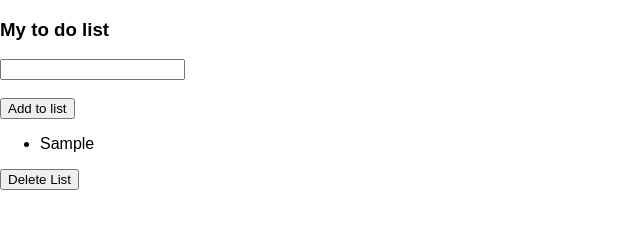
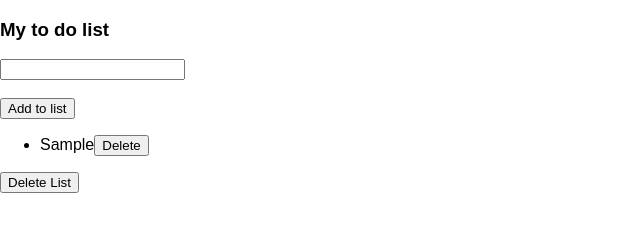
Before and after one commit to Nurha/react_to_do_list, a React (Create React App) app: page / in a window 1280 px wide. Both pictures are taken after typing "Sample" into the empty fields and a click on the button "Add to list". Shown: the top 225 px of the page, without its empty margins (0-640 px from the left). Built offline with nearby package versions, Linux system fonts and the light colour scheme.

Commit message:
Remove single item from the list.

```diff
--- a/src/components/todoapp.js
+++ b/src/components/todoapp.js
@@ -36,6 +36,12 @@ export default class ToDoApp extends Component {
         })
     }
 
+    delete_list_item = (index, e) => {
+        const list_items = Object.assign([], this.state.list_items);
+        list_items.splice(index, 1);
+        this.setState({ list_items: list_items})
+    }
+
     render() {
         return (
             <div>
@@ -49,7 +55,7 @@ export default class ToDoApp extends Component {
                     <br />
                     <br />
                     <button>Add to list</button>
-                    <TodoList list_items={this.state.list_items}/>
+                    <TodoList list_items={this.state.list_items} deleteItem={this.delete_list_item.bind(this)}/>
                     {
                         this.state.list_items.length > 0 ?
                         <button onClick={this.delete_list}>Delete List</button>:
--- a/src/components/todolist.js
+++ b/src/components/todolist.js
@@ -1,6 +1,7 @@
 import React, { Component } from 'react';
 
 export default class TodoList extends Component {
+
     render() {
         return (
             <div>
@@ -9,6 +10,7 @@ export default class TodoList extends Component {
                         this.props.list_items.map((list_item, index) => (
                             <li key={index}>
                                 { list_item.text }
+                                <button onClick={this.props.deleteItem}>Delete</button>
                             </li>
                         ))
                     }
```
